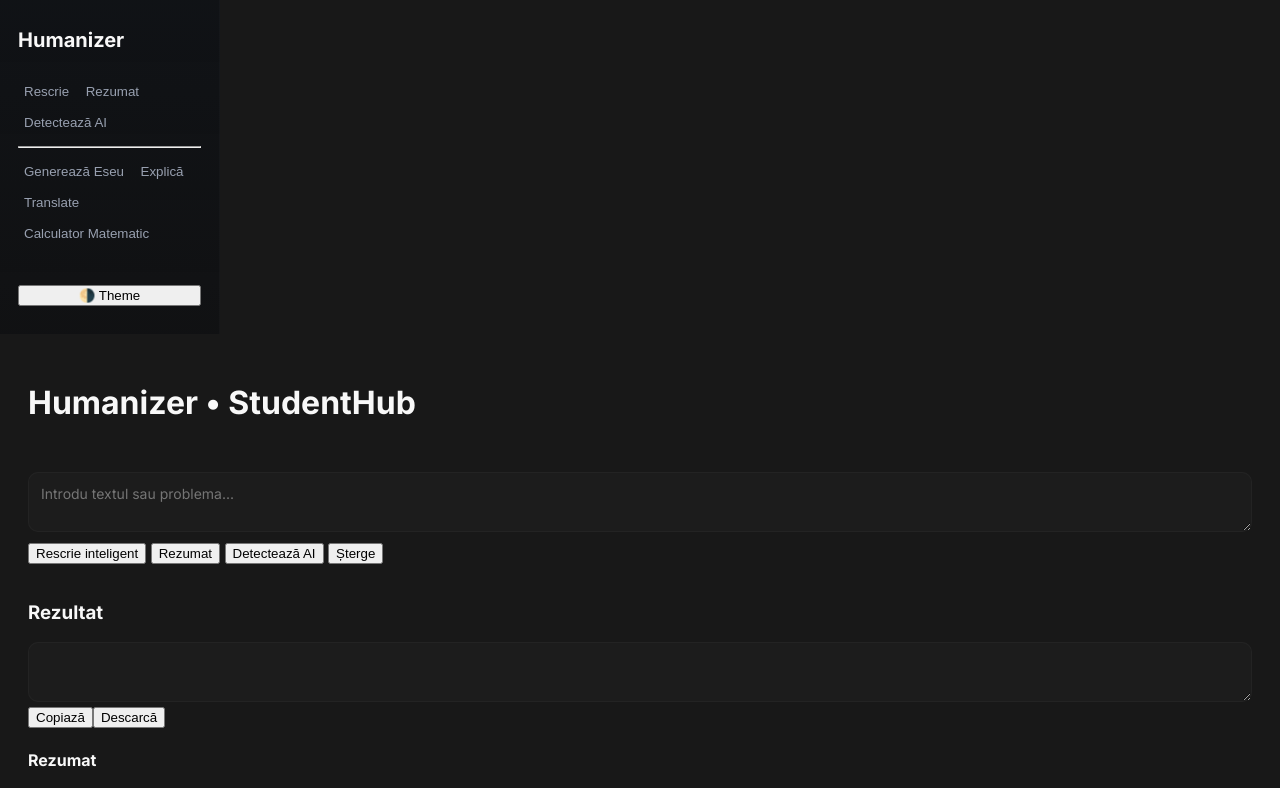
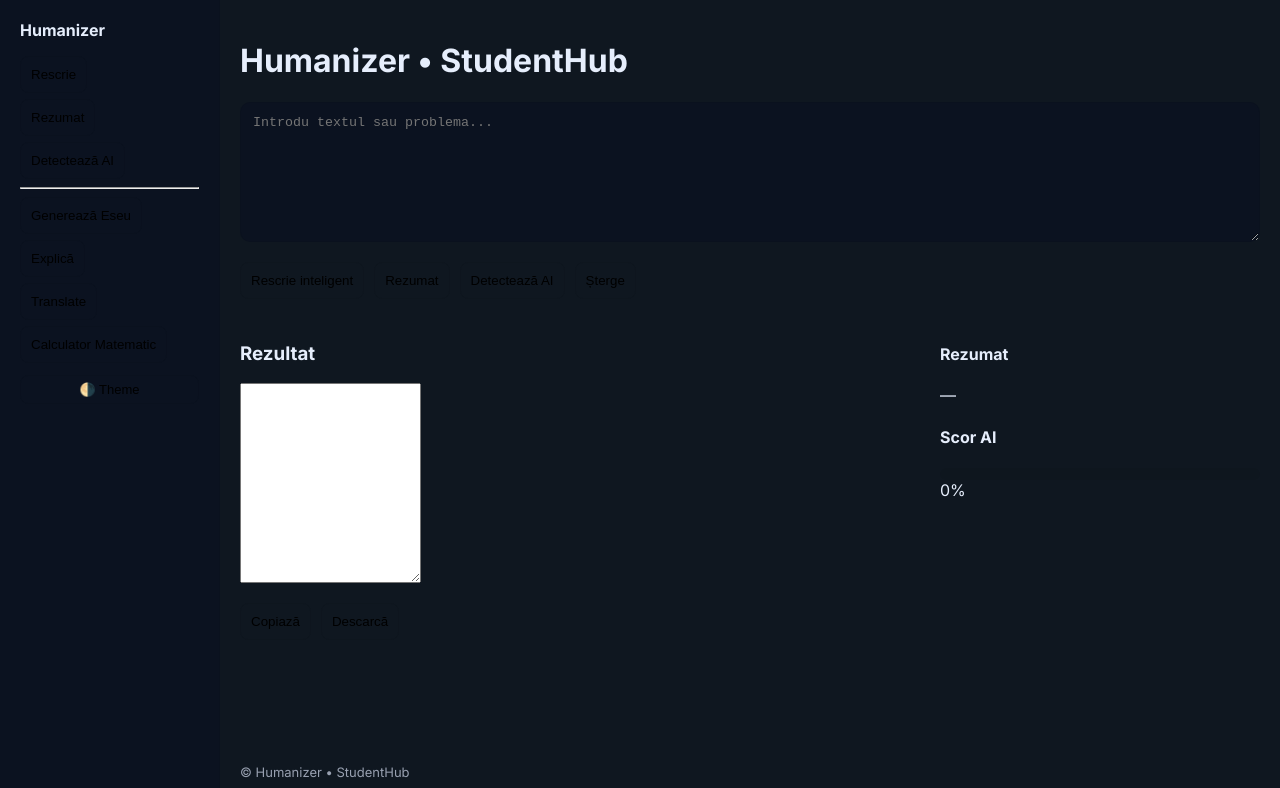
Before and after one commit to andm34217-hash/Humanize, a website: page index.html in a window 1280 px wide. Both pictures are taken after a click on the button "🌗 Theme". Shown: the top 788 px of the page. Drawn offline with nearby package versions, Linux system fonts and the light colour scheme.

Commit message:
Update style.css

```diff
--- a/style.css
+++ b/style.css
@@ -1,88 +1,22 @@
 :root{
-  --bg:#0f1720; --card:#0b1220; --muted:#98a0b0; --accent:#2f7bed; --accent-2:#7c4dff;
-  --text:#e7eefc; --radius:12px;
-  font-family: "Inter", system-ui, -apple-system, "Segoe UI", Roboto, "Helvetica Neue", Arial;
+  --bg:#fafafa;--text:#0b1220;--card:#fff;--muted:#6b7280;--accent:#5b6cff;
 }
-*{box-sizing:border-box}
-html,body{height:100%;margin:0;background: linear-gradient(180deg,#07101a 0%, #0f1720 100%);color:var(--text)}
-.page{display:flex;min-height:100vh}
-
-/* ===== THEME SYSTEM ===== */
-:root {
-  --bg: #ffffff;
-  --text: #000000;
-  --card: #f3f3f3;
-  --border: #dddddd;
-}
-
-.dark {
-  --bg: #181818;
-  --text: #f8f8f8;
-  --card: #222;
-  --border: #333;
-}
-
-body {
-  background: var(--bg);
-  color: var(--text);
-  transition: background 0.3s, color 0.3s;
-}
-
-textarea, .side-col, .pane, .menu-btn, .btn {
-  background: var(--card);
-  color: var(--text);
-  border-color: var(--border);
-}
-
-.btn:hover {
-  opacity: 0.85;
-}
-
-
-/* Sidebar */
-.sidebar{width:220px;padding:28px 18px;background:linear-gradient(180deg, rgba(10,14,20,0.6), rgba(6,8,12,0.4));border-right:1px solid rgba(255,255,255,0.02);display:flex;flex-direction:column;gap:18px}
-.brand{font-weight:700;font-size:20px;margin-bottom:6px}
-.menu{display:flex;flex-direction:column;gap:8px}
-.menu-btn{background:transparent;border:none;color:var(--muted);text-align:left;padding:8px 6px;border-radius:8px;cursor:pointer}
-.menu-btn:hover{background:rgba(255,255,255,0.02);color:var(--text)}
-.options{margin-top:12px;color:var(--muted);font-size:14px}
-.options label{display:block;margin:8px 0}
-
-/* Main */
-.main{flex:1;padding:28px;display:flex;flex-direction:column;gap:18px}
-.top{display:flex;align-items:center;justify-content:space-between}
-.top h1{margin:0;font-size:28px}
-.top-actions{display:flex;gap:12px}
-.btn{background:var(--card);color:var(--text);border:1px solid rgba(255,255,255,0.03);padding:10px 14px;border-radius:10px;cursor:pointer}
-.btn.primary{background:linear-gradient(90deg,var(--accent),var(--accent-2));border:none;color:white}
-.btn.outline{background:transparent;border:1px solid rgba(255,255,255,0.06)}
-.pane{background:var(--card);padding:20px;border-radius:var(--radius);box-shadow:0 6px 30px rgba(2,6,12,0.6)}
-.label{display:block;margin-bottom:8px;color:var(--muted)}
-textarea{width:100%;background:rgba(255,255,255,0.02);border:1px solid rgba(255,255,255,0.03);color:var(--text);padding:12px;border-radius:10px;font-family:inherit;font-size:14px;resize:vertical}
-
-/* controls */
-.controls{display:flex;gap:10px;margin-top:10px;flex-wrap:wrap}
-.result-grid{display:grid;grid-template-columns:1fr 320px;gap:20px;margin-top:18px}
-.side-col{background:rgba(255,255,255,0.02);padding:12px;border-radius:10px;color:var(--muted)}
-.bullets{min-height:120px;padding:8px;color:var(--text)}
-.result-actions{display:flex;gap:10px;margin-top:8px}
-
-/* progress */
-.score-wrap{margin-top:14px}
-.progress{height:12px;background:rgba(255,255,255,0.04);border-radius:999px;overflow:hidden}
-.progress-fill{height:100%;background:linear-gradient(90deg,var(--accent),var(--accent-2));width:0%;transition:width .5s ease, background .3s}
-.score-legend{margin-top:8px;color:var(--muted);font-weight:600}
-
-/* footer */
-.footer{display:flex;justify-content:space-between;color:var(--muted);padding-top:8px}
-.status{font-size:13px}
-
-/* responsive */
-@media (max-width:980px){
-  .page{flex-direction:column}
-  .sidebar{width:100%;display:flex;flex-direction:row;gap:10px;overflow:auto;padding:12px}
-  .main{padding:16px}
-  .result-grid{grid-template-columns:1fr}
-  .menu{flex-direction:row}
-  .menu-btn{padding:6px 10px;white-space:nowrap}
-}
+.dark{--bg:#0f1720;--text:#e6eefc;--card:#0b1220;--muted:#98a0b0;--accent:#7c4dff;}
+*{box-sizing:border-box}body{margin:0;font-family:Inter,system-ui;background:var(--bg);color:var(--text);transition:background .2s,color .2s}
+.app{display:flex;height:100vh}
+.sidebar{width:220px;padding:20px;background:var(--card);border-right:1px solid rgba(0,0,0,0.06);display:flex;flex-direction:column}
+.brand{font-weight:700;margin-bottom:10px}
+.menu-btn,button{display:block;padding:10px;margin:6px 0;border-radius:8px;border:1px solid rgba(0,0,0,0.06);background:transparent;cursor:pointer}
+.main{flex:1;padding:20px;display:flex;flex-direction:column}
+.controls textarea{width:100%;height:140px;padding:12px;border-radius:10px;border:1px solid rgba(0,0,0,0.08);background:var(--card)}
+.row{display:flex;gap:10px;margin-top:10px}
+.output{display:flex;gap:20px;margin-top:18px}
+.left{flex:1}
+.right{width:320px}
+textarea[readonly]{min-height:200px}
+.progress{height:12px;background:rgba(0,0,0,0.06);border-radius:999px;overflow:hidden}
+#progressFill{height:100%;width:0;background:linear-gradient(90deg,var(--accent),#7c4dff)}
+.math-panel{margin-top:18px;background:var(--card);padding:12px;border-radius:10px}
+.hidden{display:none}
+footer{margin-top:auto;color:var(--muted);font-size:13px}
+.small{padding:6px;font-size:13px}
```
